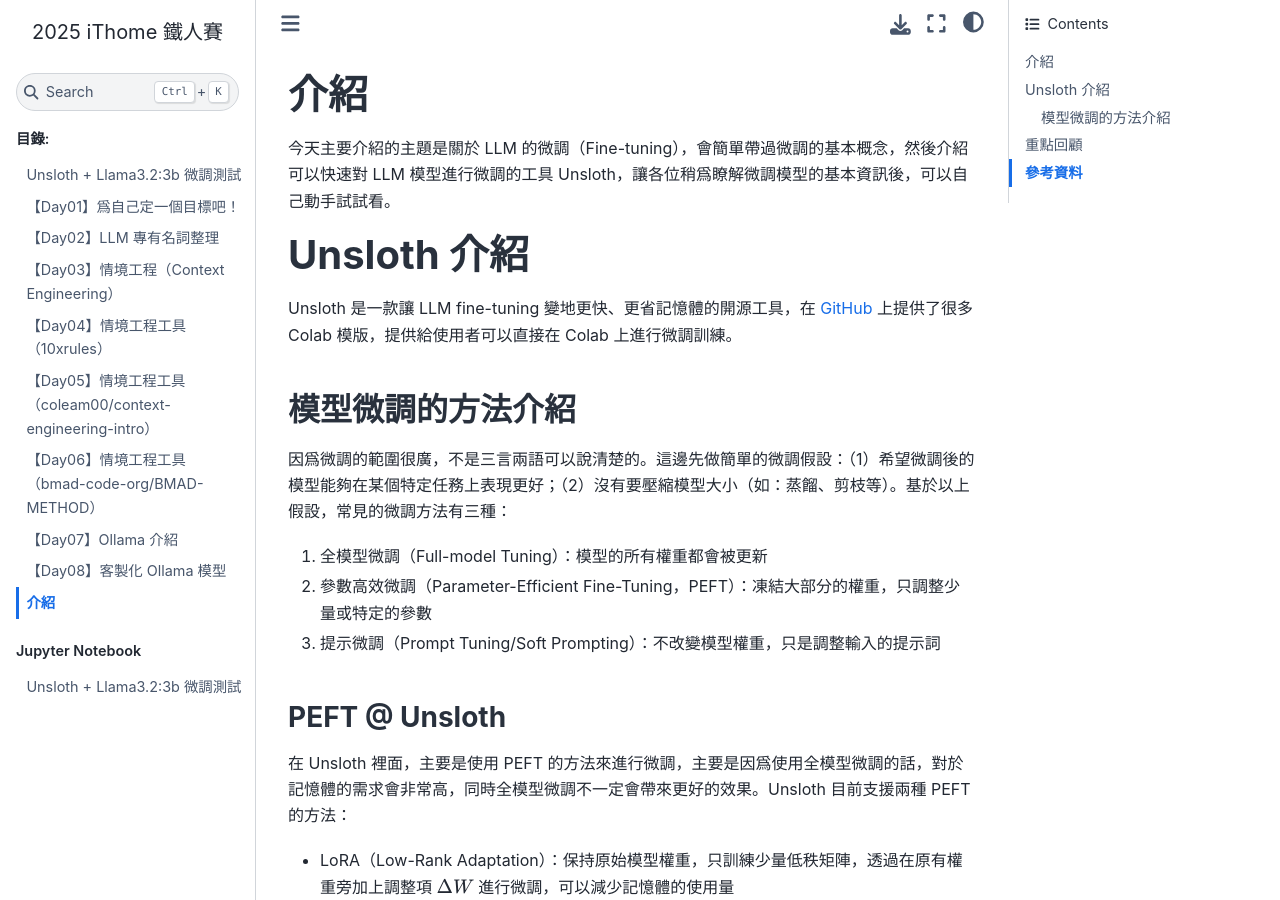
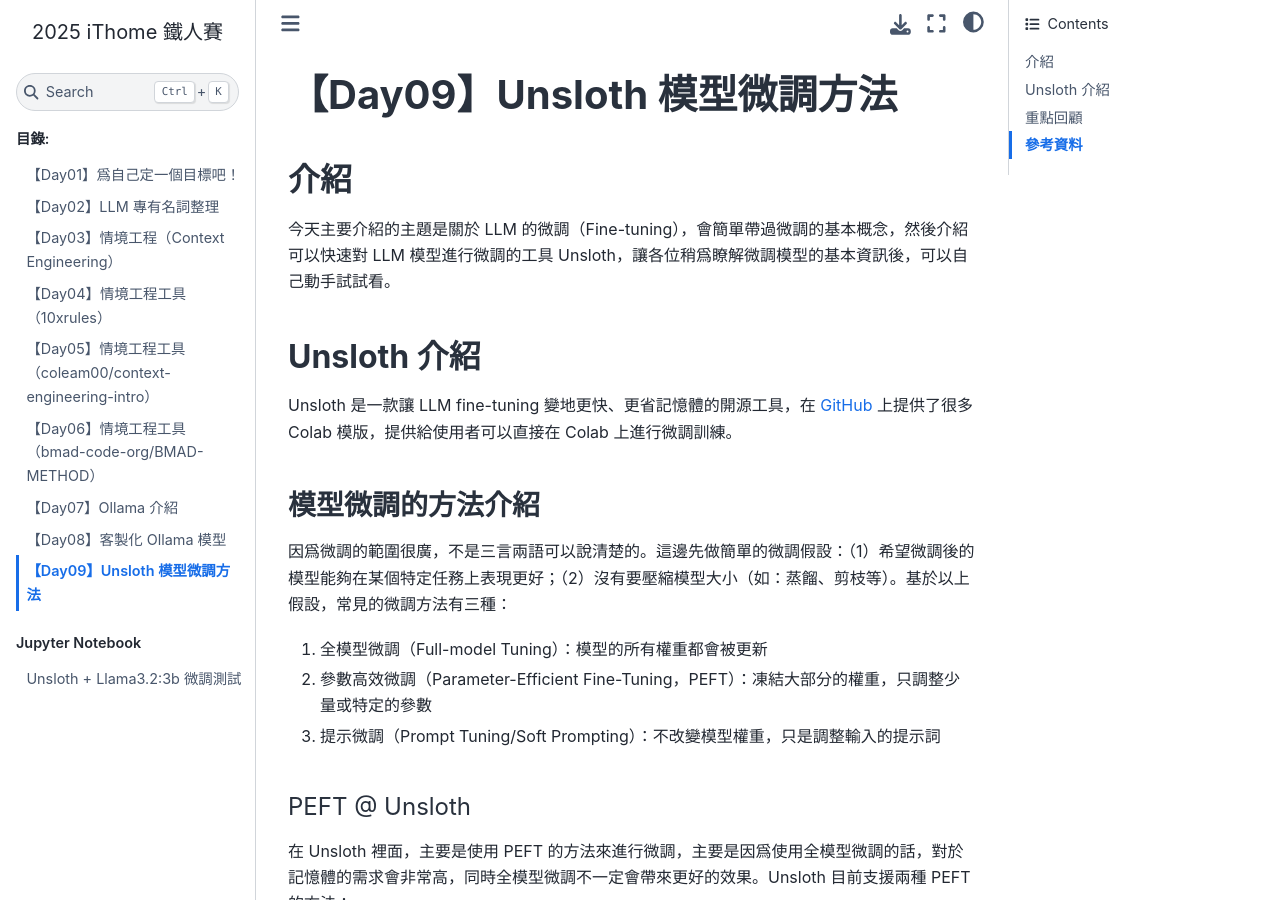
Before and after one commit to hsiangjenli/2025-it-help-ironman, a Sphinx documentation site: the page built from source/challenges/day-09.md, in a window 1280 px wide and 900 px high. Built offline with Sphinx 7.4.7 and the Sphinx Book theme 1.1.4, drawn with Linux system fonts in a browser that asks for light colours; some of the changed text lies outside the part shown.

```diff
--- a/source/challenges/day-09.md
+++ b/source/challenges/day-09.md
@@ -1,12 +1,14 @@
-# 介紹
+# 【Day09】Unsloth 模型微調方法
+
+## 介紹
 
 今天主要介紹的主題是關於 LLM 的微調（Fine-tuning），會簡單帶過微調的基本概念，然後介紹可以快速對 LLM 模型進行微調的工具 Unsloth，讓各位稍爲瞭解微調模型的基本資訊後，可以自己動手試試看。
 
-# Unsloth 介紹
+## Unsloth 介紹
 
 Unsloth 是一款讓 LLM fine-tuning 變地更快、更省記憶體的開源工具，在 [GitHub](https://github.com/unslothai/notebooks) 上提供了很多 Colab 模版，提供給使用者可以直接在 Colab 上進行微調訓練。
 
-## 模型微調的方法介紹
+### 模型微調的方法介紹
 
 因爲微調的範圍很廣，不是三言兩語可以說清楚的。這邊先做簡單的微調假設：（1）希望微調後的模型能夠在某個特定任務上表現更好；（2）沒有要壓縮模型大小（如：蒸餾、剪枝等）。基於以上假設，常見的微調方法有三種：
 
@@ -14,14 +16,14 @@ Unsloth 是一款讓 LLM fine-tuning 變地更快、更省記憶體的開源工
 1. 參數高效微調（Parameter-Efficient Fine-Tuning，PEFT）：凍結大部分的權重，只調整少量或特定的參數
 1. 提示微調（Prompt Tuning/Soft Prompting）：不改變模型權重，只是調整輸入的提示詞
 
-### PEFT @ Unsloth
+#### PEFT @ Unsloth
 
 在 Unsloth 裡面，主要是使用 PEFT 的方法來進行微調，主要是因爲使用全模型微調的話，對於記憶體的需求會非常高，同時全模型微調不一定會帶來更好的效果。Unsloth 目前支援兩種 PEFT 的方法：
 
 - LoRA（Low-Rank Adaptation）：保持原始模型權重，只訓練少量低秩矩陣，透過在原有權重旁加上調整項 $\Delta W$ 進行微調，可以減少記憶體的使用量
 - QLoRA（Quantized LoRA）：在 LoRA 的基礎上，進一步將模型量化到 4-bit，可以降低記憶體的使用量
 
-### LoRA 基本原理
+#### LoRA 基本原理
 
 |  數學符號  | 解釋                       |
 |:----------:|:---------------------------|
@@ -33,7 +35,7 @@ Unsloth 是一款讓 LLM fine-tuning 變地更快、更省記憶體的開源工
 - $W' = W + \Delta{W}$
 - $\Delta{W} = A \times B$
 
-#### 原始矩陣 $W$
+##### 原始矩陣 $W$
 
 $
 W =
@@ -48,7 +50,7 @@ W =
 \end{array}\right]}_{n\times n}
 $
 
-#### 低秩分解 $\Delta W = AB$
+##### 低秩分解 $\Delta W = AB$
 $
 \Delta W =
 \underbrace{\left[\begin{array}{c}
@@ -75,7 +77,7 @@ $
 \end{array}\right]}_{n\times n}
 $
 
-#### 更新後的權重矩陣 $W' = W + \Delta W$
+##### 更新後的權重矩陣 $W' = W + \Delta W$
 
 $
 W' =
@@ -100,13 +102,13 @@ W' =
 \right)
 $
 
-# 重點回顧
+## 重點回顧
 
 - 介紹關於不調整模型權重以及調整模型權重的微調方法
 - 介紹 Unsloth 這個工具可以快速對 LLM 模型進行微調的方法及優缺點（LoRA 和 QLoRA）
 - 簡單視覺化 LoRA 的矩陣計算
 
-# 參考資料
+## 參考資料
 
 - [What is LoRA (low-rank adaption)?](https://www.ibm.com/think/topics/lora)
 - [Are You Still Using LoRA to Fine-Tune Your LLM?](https://onmine.io/are-you-still-using-lora-to-fine-tune-your-llm/)
--- a/source/index.rst
+++ b/source/index.rst
@@ -6,7 +6,7 @@
    :caption: 目錄:
    :maxdepth: 1
 
-   challenges/*
+   challenges/day-*
 
 
 .. toctree::
```
Also changed, not shown: source/challenges/day-08.md (+1 -1 lines).
